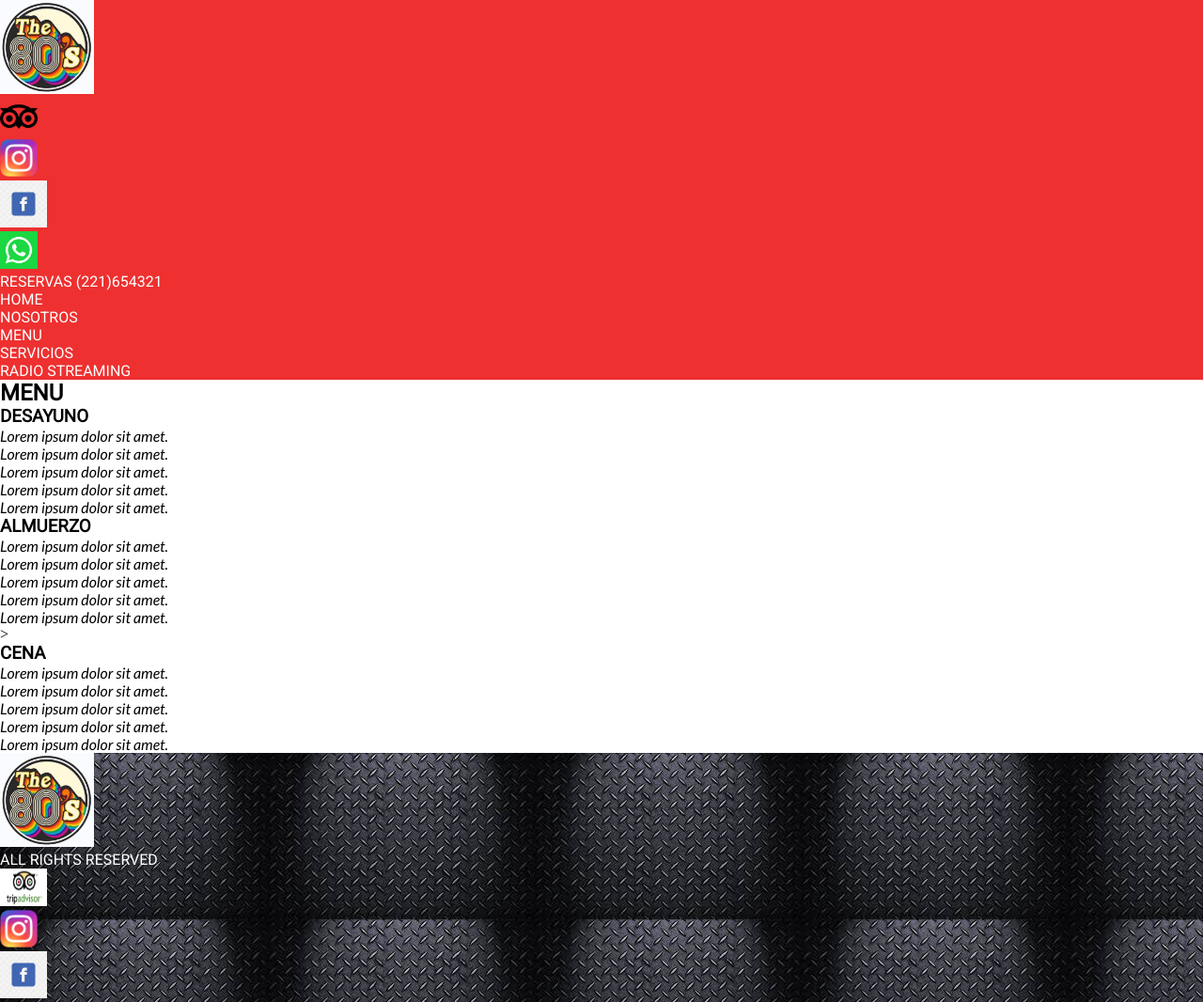
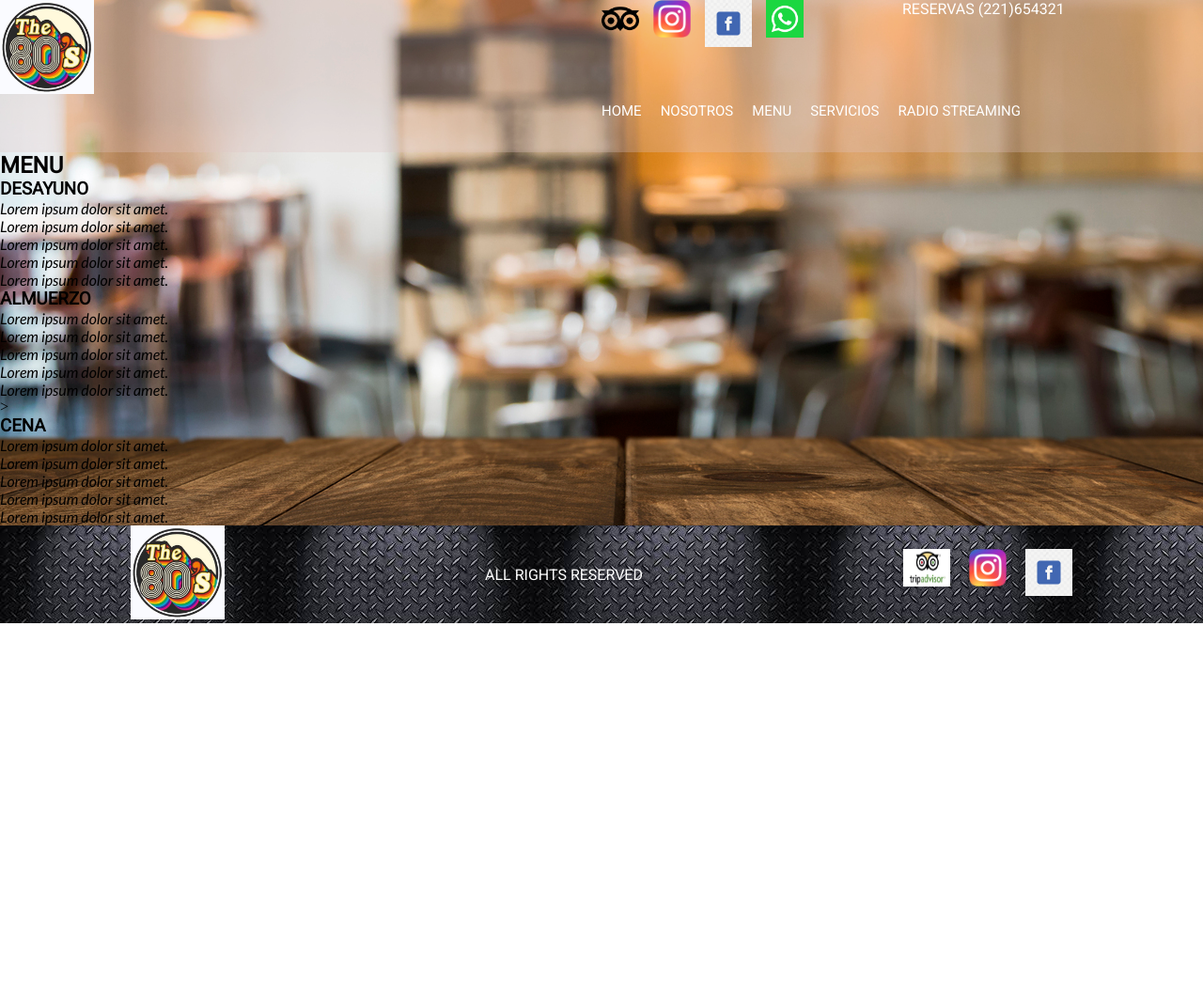
Before and after one commit to apsicofante/Comision330752ProyectoFinal, a plain HTML site: page Preentrega1Alfa/pages/menu.html in a window 1280 px wide. Shown: the whole page at 94% size. After the commit the page ends 800 px from the top, so only its background shows below. Drawn offline with Linux system fonts and the light colour scheme.

Commit message:
sume otra rama y maquetacion con grid y flexbox

```diff
--- a/Preentrega1Alfa/css/style.css
+++ b/Preentrega1Alfa/css/style.css
@@ -12,25 +12,58 @@ font-family: 'Lato', sans-serif;
 }
 
 header {
-    background-color: rgb(238, 48, 48);
+    background-color: rgb(223, 195, 195, 0.3);
     font-family: 'Roboto', sans-serif;
+    width: 100%;
 }
 
-.spanHeader {
+.containerHeaderGrid {
+    display: grid;
+    height: 15%;
+    width: 100%;
+    grid-template-columns: repeat(4, 1fr);
+    grid-template-rows: repeat(3, 1fr);
+    grid-template-areas:
+    "logo . redes reservas"
+    "logo . . ."
+    "logo . barra barra"
+    ;
+}
+
+.box-1{
+    grid-area:logo ;
+
+}
+.box-2{
+    grid-area:redes
+}
+.box-3{
+    grid-area:reservas ;
+}
+.box-4{
+    grid-area:barra ;
+}
+
+.telefonoReservas p{
     color: white;
 }
 
 .linkHeader{
     list-style: none;
+    display: flex;
+    gap: 15px;
 }
 
 .navBar {
     list-style: none;
+    display: flex;
+    gap: 20px;
 }
 
 .navBar li a {
     text-decoration: none;
     color: white;
+    font-size: 15px;
 }
 
 .navBar li a:hover {
@@ -43,7 +76,17 @@ footer {
     font-family: 'Roboto', sans-serif;
 }
 
+.containerFooter{
+    display: flex;
+    flex-direction: row;
+    height: 10%;
+    justify-content: space-around;
+    align-items: center;
+}
+
 .linkFooter {
+    display: flex;
+    gap: 20px;
     list-style: none;
 }
 
@@ -65,6 +108,10 @@ h1 , h3 {
     font-family: 'Lato', sans-serif ;
 }
 
+.banner {
+    background-image: url(../assets/img/menu1.jpg);
+    background-position: bottom;
+}
 /**estilos servicios**/
 
 .textoServicios p{
--- a/Preentrega1Alfa/pages/menu.html
+++ b/Preentrega1Alfa/pages/menu.html
@@ -5,18 +5,19 @@
     <meta charset="UTF-8">
     <meta http-equiv="X-UA-Compatible" content="IE=edge">
     <meta name="viewport" content="width=device-width, initial-scale=1.0">
-    <title>Document</title>
+    <title>Menu</title>
     <link rel="stylesheet" href="../css/style.css">
     <link rel="shortcut icon" href="../assets/img/logocassete-80s.jpg" type="image/x-icon">
 </head>
 
 <body>
+    <div class="banner">
         <header>
-        <div>
+            <div class="containerHeaderGrid">
+                <div class="box-1">
                     <a href="../index.html"><img src="../assets/img/logo-80s.jpg" alt="the80s" height="100" width="100"></a>
                 </div>
-        <div>
-            <div>
+                <div class="box-2">
                     <ul class="linkHeader">
                         <li><a href="https://www.tripadvisor.com.ar/"><img src="../assets/img/logotripadvisor.png"
                                         alt="logoTripadvisor" height="40" width="40"></a></li>
@@ -27,10 +28,13 @@
                         <li><a href="https://www.whatsapp.com/?lang=es"><img src="../assets/img/whatsapplogo.png"
                                         alt="logoWhatsapp" height="40" width="40"></a></li>
                     </ul>
-                <span class="spanHeader">
+                </div>
+                <div class="box-3">
+                    <div class="telefonoReservas">
                             <p>RESERVAS (221)654321</p>
-                </span>
                         </div>
+                </div>
+                <div class="box-4">
                     <nav>
                         <ul class="navBar">
                             <li><a href="../index.html">HOME</a></li>
@@ -40,6 +44,7 @@
                             <li><a href="./radiostreaming.html">RADIO STREAMING</a></li>
                         </ul>
                     </nav>
+                </div>
             </div>
         </header>
         <main>
@@ -77,11 +82,14 @@
                 </div>
             </section>
         </main>
-    <footer>
+    </div>
+    <footer class="containerFooter">
         <div>
             <a href="../index.html"><img src="../assets/img/logo-80s.jpg" alt="the80s" height="100" width="100"></a>
+        </div>
         <div>
             <p>ALL RIGHTS RESERVED</p>
+        </div>
         <div>
             <ul class="linkFooter">
                 <li><a href="https://www.tripadvisor.com.ar/"><img src="../assets/img/TripAdvisorcolor.jpg"
@@ -92,8 +100,6 @@
                             alt="logoFacebook" height="50" width="50"></a></li>
             </ul>
         </div>
-            </div>
-        </div>
     </footer>
 </body>
 
```
Also changed, not shown: Preentrega1Alfa/index.html (+13 -9 lines), Preentrega1Alfa/pages/nosotros.html (+13 -9 lines), Preentrega1Alfa/pages/radiostreaming.html (+13 -9 lines), Preentrega1Alfa/pages/servicios.html (+13 -9 lines), Preentrega1Alfa/assets/img/menu1.jpg (added). Lines whose indentation alone changed are shown as unchanged.
